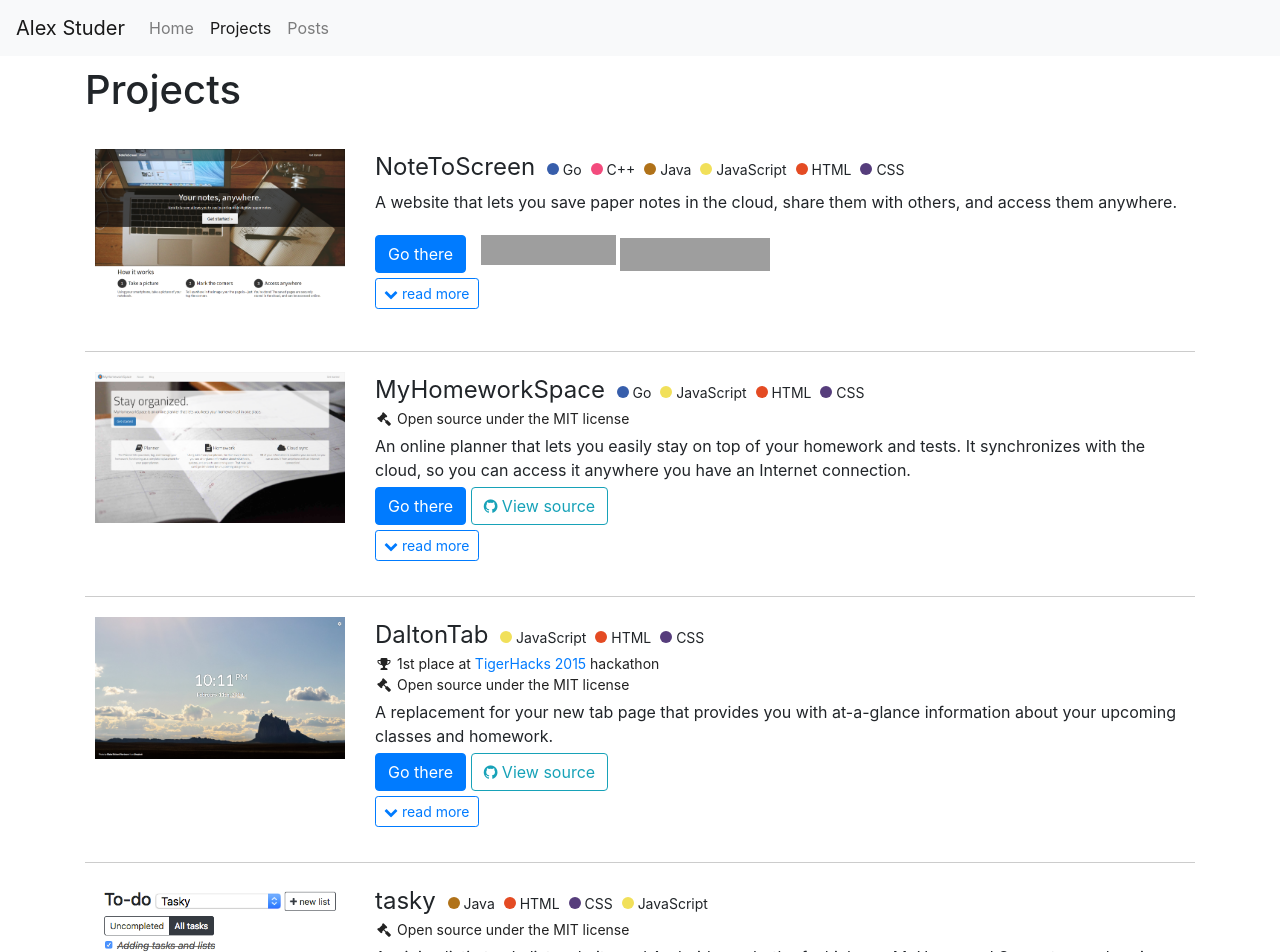
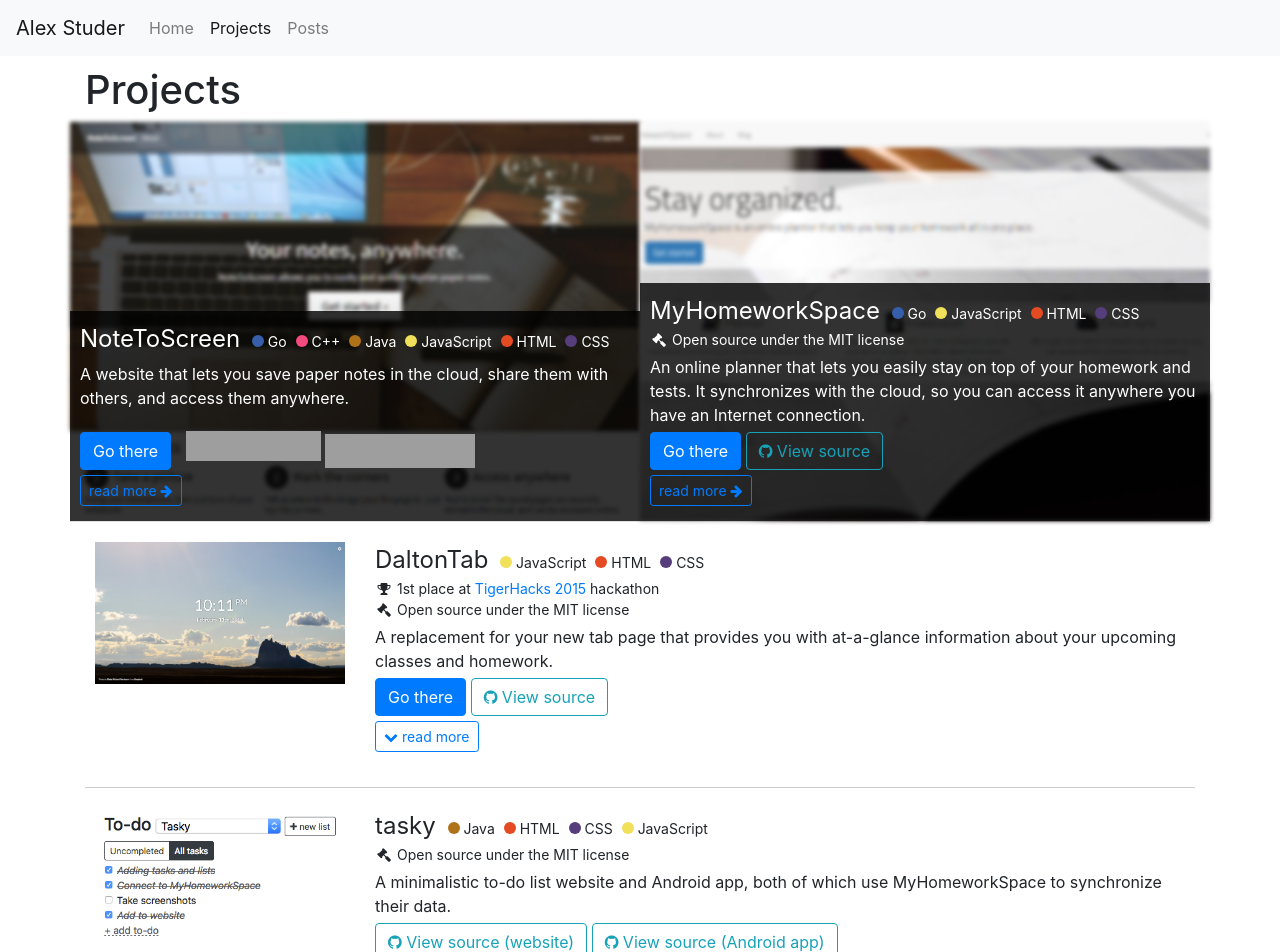
Before and after one commit to thatoddmailbox/thatoddmailbox.github.io, a Jekyll site: the page built from projects.html, in a window 1280 px wide, cut to the strip 0-952 px from the top of the page. Built offline with Jekyll 4.4.1, drawn with Linux system fonts in a browser that asks for light colours; nearby versions of some CDN libraries; grey boxes are pictures that could not be loaded.

Commit message:
add new feature style for certain projects

```diff
--- a/_includes/project_info.html
+++ b/_includes/project_info.html
@@ -61,11 +61,17 @@
 		<a href="{{ link.url }}" class="btn btn-outline-info" target="_blank"><i class="fa fa-{{ link.icon }}"></i> {{ link.name }}</a>
 		{% endfor %}
 	</div>
-	{% unless project.small %}
+	{% unless project.small or project.feature %}
 		<div class="project-expand-trigger">
 			<button class="btn btn-sm btn-outline-primary"><i class="fa fa-chevron-down"></i> read <span>more</span></button>
 		</div>
 	{% endunless %}
+
+	{% if project.feature %}
+		<div class="project-expand-trigger">
+			<button class="btn btn-sm btn-outline-primary popup">read more <i class="fa fa-arrow-right"></i></button>
+		</div>
+	{% endif %}
 
 	{% unless project.small %}
 	<div class="project-expand-content" style="max-height: 0">
--- a/css/projects.css
+++ b/css/projects.css
@@ -11,6 +11,50 @@
 }
 .project.selected {
 	background: #ddd;
+}
+.project.feature {
+	background-position: center;
+	background-size: cover;
+	height: 400px;
+	position: relative;
+}
+
+.project.feature .blurry-background {
+	content: "";
+	position: absolute;
+	top: 0;
+	left: 0;
+	display: block;
+	width: 100%;
+	height: 100%;
+
+	background-position: center;
+	background-size: cover;
+
+	-webkit-filter: blur(2px);
+	-moz-filter: blur(2px);
+	-o-filter: blur(2px);
+	-ms-filter: blur(2px);
+	filter: blur(2px);
+}
+.project.feature .project-expand-content {
+	display: none;
+}
+
+.project-feature-overlay {
+	background: rgba(0, 0, 0, 0.8);
+	color: white;
+	position: absolute;
+	left: 0;
+	bottom: 0;
+	width: 100%;
+	height: auto;
+	padding: 10px;
+	z-index: 1;
+}
+
+#projectDetailsModal .modal-dialog {
+	max-width: 650px;
 }
 
 .project-container {
@@ -40,7 +84,6 @@
 	height: 12px;
 }
 .project-archived, .project-award, .project-oss {
-	color: #222;
 	font-size: 14px;
 }
 .project-details {
--- a/js/projects.js
+++ b/js/projects.js
@@ -5,7 +5,15 @@
         var $buttonActionText = $button.find("span");
         var $projectInfo = $button.parent().parent();
         var $project = $projectInfo.parent().parent().parent().parent();
+        var $expandContent = $projectInfo.find(".project-expand-content");
 
+        if ($button.hasClass("popup")) {
+            // we need to open a modal
+            // first fill in the details though
+            $("#projectDetailsModal .modal-body").html($expandContent.clone().css("max-height", "100%"));
+            $("#projectDetailsModal").modal();
+        } else {
+            // normal expandy thing
             if ($project.hasClass("selected")) {
                 // hide everything
 
@@ -13,7 +21,7 @@
                 $buttonActionText.text("more");
                 $buttonIcon.removeClass("fa-chevron-up").addClass("fa-chevron-down");
                 $project.removeClass("selected");
-            $projectInfo.find(".project-expand-content").css("max-height", "0");
+                $expandContent.css("max-height", "0");
             } else {
                 // show everything
 
@@ -23,7 +31,8 @@
                 $buttonActionText.text("less");
                 $buttonIcon.removeClass("fa-chevron-down").addClass("fa-chevron-up");
                 $project.addClass("selected");
-            $projectInfo.find(".project-expand-content").css("max-height", "500px");
+                $expandContent.css("max-height", "500px");
+            }
         }
     });
 });
--- a/projects.html
+++ b/projects.html
@@ -7,8 +7,24 @@
 {% assign projects_sorted = site.projects | sort: 'index', 'last' %}
 
 <div class="container">
+	<div class="row">
+		{% for project in projects_sorted %}
+		{% if project.feature != true %}
+		{% continue %}
+		{% endif %}
+		<div class="project feature col-md-6">
+			<div class="blurry-background" style="background-image: url(/img/{{ project.path | replace: "_", "" | replace: ".md", ".png" }})"></div>
+			<div class="project-feature-overlay">
+				{% include project_info.html %}
+			</div>
+		</div>
+		{% endfor %}
+	</div>
+</div>
+
+<div class="container">
 	{% for project in projects_sorted %}
-	{% if project.hidden or project.small %}
+	{% if project.hidden or project.small or project.feature %}
 	{% continue %}
 	{% endif %}
 	<div class="project">
@@ -31,7 +47,7 @@
 	<div class="row project-small-row">
 		{% for project in projects_sorted %}
 
-		{% if project.hidden or project.small != true %}
+		{% if project.hidden or project.small != true or project.feature %}
 		{% continue %}
 		{% endif %}
 
@@ -46,3 +62,22 @@
 		{% endfor %}
 	</div>
 </div>
+
+<div class="modal fade" id="projectDetailsModal" tabindex="-1" role="dialog" aria-labelledby="exampleModalLabel" aria-hidden="true">
+	<div class="modal-dialog" role="document">
+		<div class="modal-content">
+			<div class="modal-header">
+				<h5 class="modal-title">Project details</h5>
+				<button type="button" class="close" data-dismiss="modal" aria-label="Close">
+					<span aria-hidden="true">&times;</span>
+				</button>
+			</div>
+			<div class="modal-body">
+
+			</div>
+			<div class="modal-footer">
+				<button type="button" class="btn btn-primary" data-dismiss="modal">Close</button>
+			</div>
+		</div>
+	</div>
+</div>
```
Also changed, not shown: _projects/myhomeworkspace.md (+1 -0 lines), _projects/notetoscreen.md (+1 -0 lines). Lines whose indentation alone changed are shown as unchanged.
